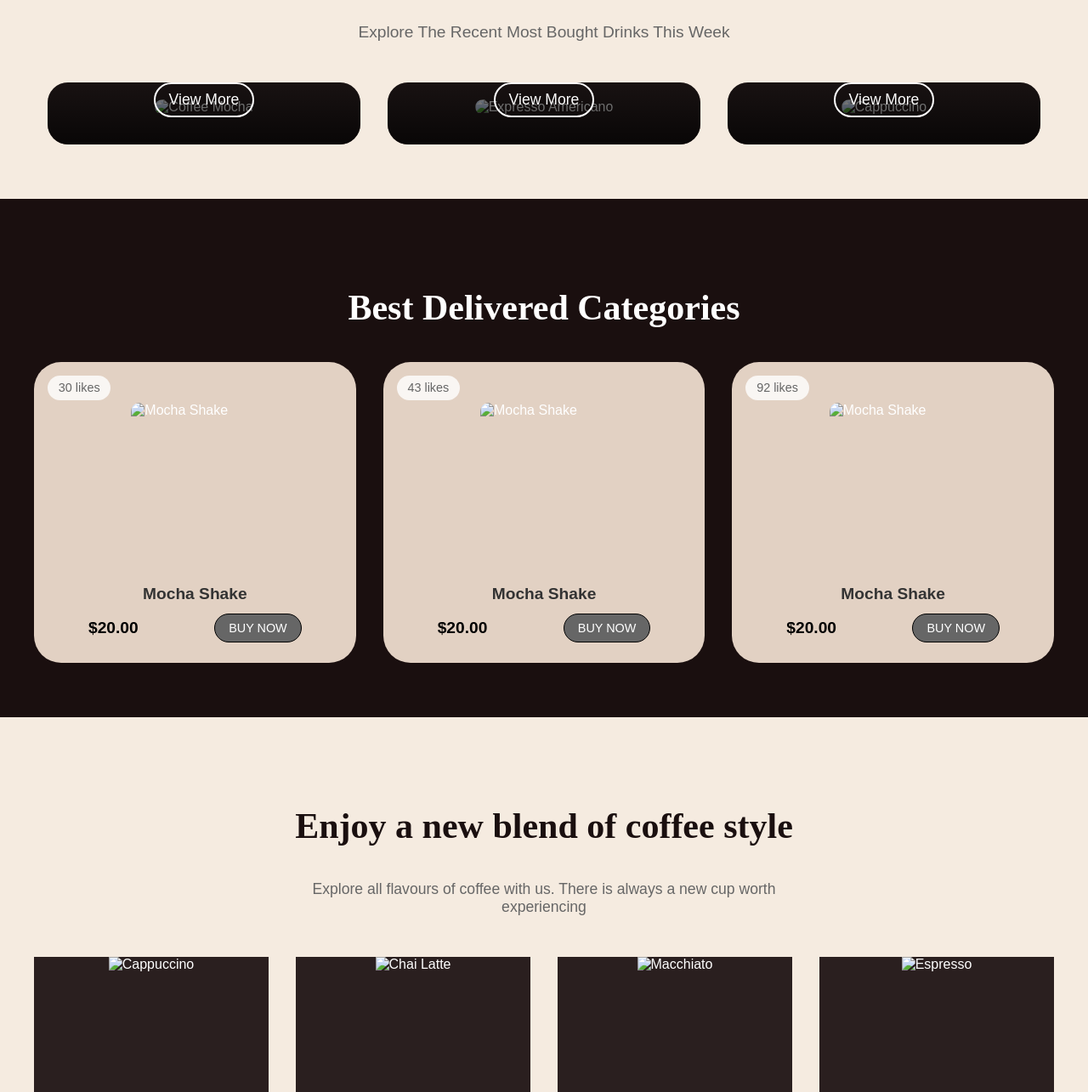
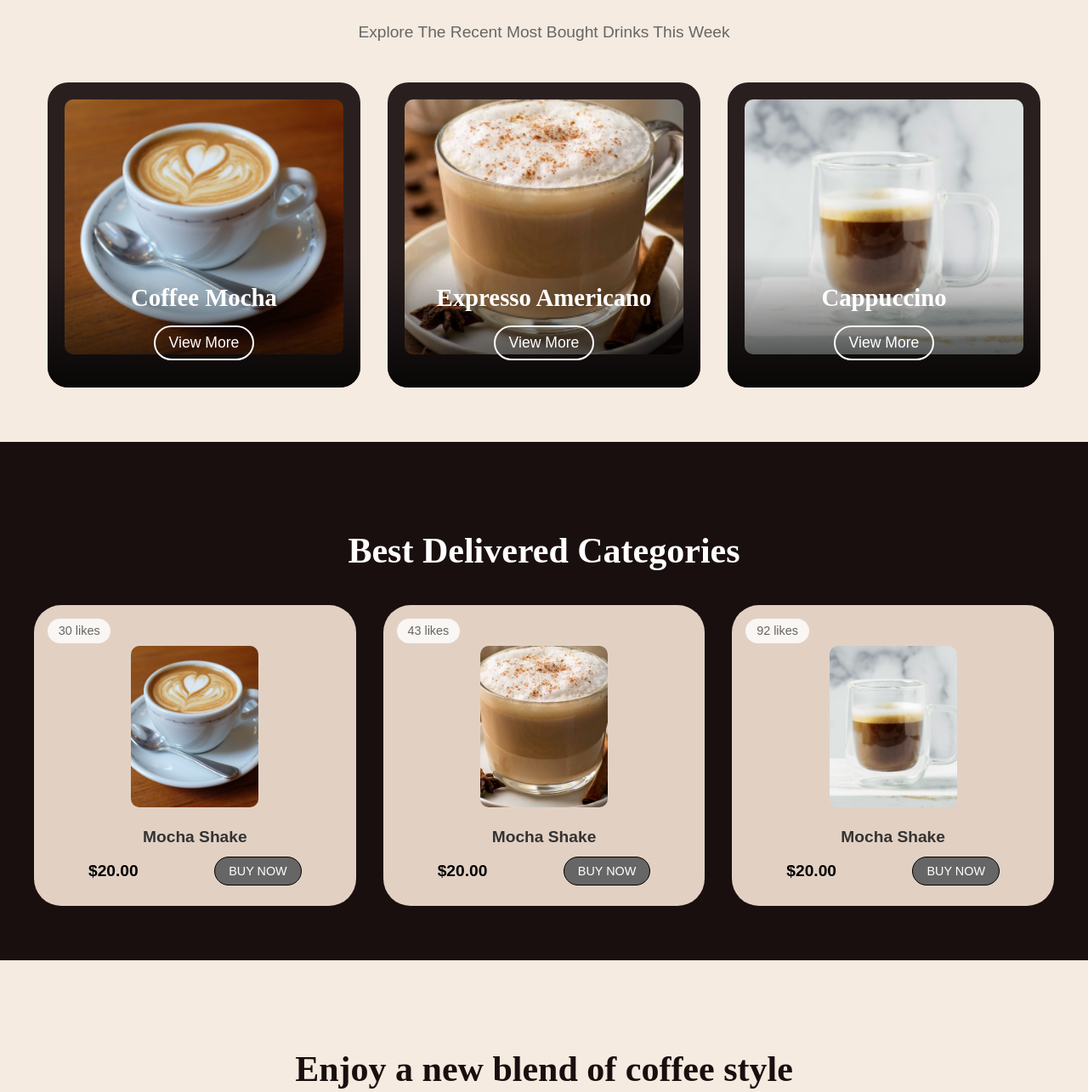
Before and after one commit to reagan13/coffee-landing-page, a plain HTML site: page products.html in a window 1280 px wide. Shown: the part 216-1501 px from the top of the page at 85% size. Drawn offline with Linux system fonts and the light colour scheme; the site is published under a folder, as on GitHub Pages, so addresses that start at the root find nothing.

Commit message:
change path

```diff
--- a/products.html
+++ b/products.html
@@ -31,7 +31,7 @@
 			</p>
 			<div class="categories-grid">
 				<div class="category-card">
-					<img src="/images/image1.png" alt="Coffee Mocha" />
+					<img src="./images/image1.png" alt="Coffee Mocha" />
 					<div class="category-content">
 						<h3>Coffee Mocha</h3>
 						<a href="#" class="view-more">View More</a>
@@ -39,7 +39,7 @@
 				</div>
 
 				<div class="category-card">
-					<img src="/images/image2.png" alt="Expresso Americano" />
+					<img src="./images/image2.png" alt="Expresso Americano" />
 					<div class="category-content">
 						<h3>Expresso Americano</h3>
 						<a href="#" class="view-more">View More</a>
@@ -47,7 +47,7 @@
 				</div>
 
 				<div class="category-card">
-					<img src="/images/images3.png" alt="Cappuccino" />
+					<img src="./images/images3.png" alt="Cappuccino" />
 					<div class="category-content">
 						<h3>Cappuccino</h3>
 						<a href="#" class="view-more">View More</a>
@@ -67,7 +67,7 @@
 			<div class="category-grid">
 				<div class="category-card">
 					<div class="likes">30 likes</div>
-					<img src="/images/image1.png" alt="Mocha Shake" />
+					<img src="./images/image1.png" alt="Mocha Shake" />
 					<div class="card-content">
 						<h3>Mocha Shake</h3>
 						<div class="price-action">
@@ -78,7 +78,7 @@
 				</div>
 				<div class="category-card">
 					<div class="likes">43 likes</div>
-					<img src="/images/image2.png" alt="Mocha Shake" />
+					<img src="./images/image2.png" alt="Mocha Shake" />
 					<div class="card-content">
 						<h3>Mocha Shake</h3>
 						<div class="price-action">
@@ -89,7 +89,7 @@
 				</div>
 				<div class="category-card">
 					<div class="likes">92 likes</div>
-					<img src="/images/images3.png" alt="Mocha Shake" />
+					<img src="./images/images3.png" alt="Mocha Shake" />
 					<div class="card-content">
 						<h3>Mocha Shake</h3>
 						<div class="price-action">
@@ -112,7 +112,7 @@
 				<!-- Cappuccino -->
 				<div class="product-card">
 					<div class="product-image">
-						<img src="/images/image1.png" alt="Cappuccino" />
+						<img src="./images/image1.png" alt="Cappuccino" />
 					</div>
 					<div class="product-info">
 						<h3>Cappuccino</h3>
@@ -125,7 +125,7 @@
 				<!-- Chai Latte -->
 				<div class="product-card">
 					<div class="product-image">
-						<img src="/images/image2.png" alt="Chai Latte" />
+						<img src="./images/image2.png" alt="Chai Latte" />
 					</div>
 					<div class="product-info">
 						<h3>Chai Latte</h3>
@@ -138,7 +138,7 @@
 				<!-- Macchiato -->
 				<div class="product-card">
 					<div class="product-image">
-						<img src="/images/images3.png    " alt="Macchiato" />
+						<img src="./images/images3.png    " alt="Macchiato" />
 					</div>
 					<div class="product-info">
 						<h3>Macchiato</h3>
@@ -154,7 +154,7 @@
 				<!-- Espresso -->
 				<div class="product-card">
 					<div class="product-image">
-						<img src="/images/images4.png" alt="Espresso" />
+						<img src="./images/images4.png" alt="Espresso" />
 					</div>
 					<div class="product-info">
 						<h3>Espresso</h3>
```
Also changed, not shown: signup.html (+1 -1 lines).
